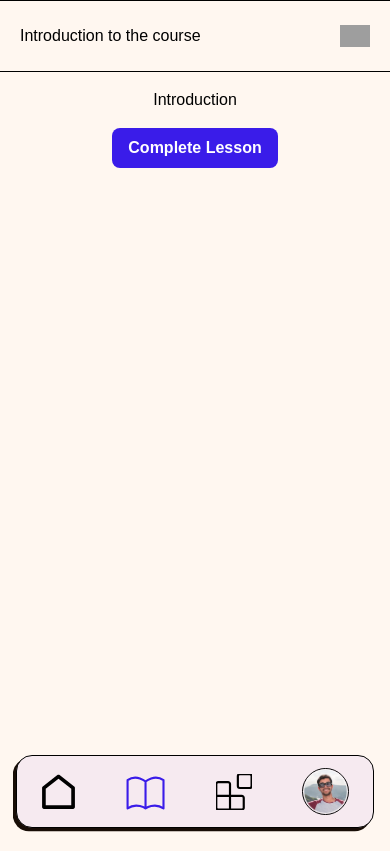
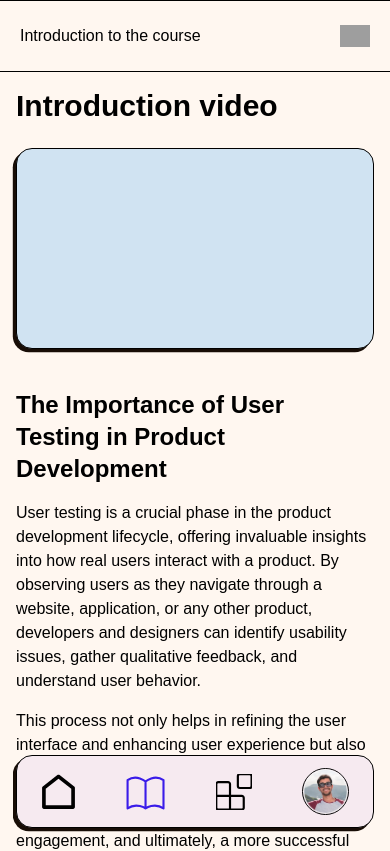
Before and after one commit to t-holmquist/learning-platform, a Next.js app: page /learn in a window 390 px wide. Shown: the top 851 px of the page. Built offline with nearby package versions, Linux system fonts and the light colour scheme; grey boxes are pictures that could not be loaded; a web font is replaced by a local one.

Commit message:
Added layout structure, responsiveness and initial content to lesson component

```diff
--- a/components/Lesson.tsx
+++ b/components/Lesson.tsx
@@ -4,6 +4,7 @@ import { lessonData } from "@/data/data";
 import IntroductionLesson from "./lessons/introductionLesson";
 import UserTestingLesson from "./lessons/userTestingLesson";
 import NavBarCourse from "./ui/navBarCourse";
+import ComingSoon from "./lessons/comingSoon";
 
 
 const Lesson = ( {activeLesson, setActiveLesson} : {
@@ -26,13 +27,16 @@ const Lesson = ( {activeLesson, setActiveLesson} : {
 
 
   return (
-    <div className="flex relative flex-col w-full items-center gap-4">
+    <div className="flex relative flex-col w-full items-center">
         <NavBarCourse activeLesson={activeLesson} />
         {activeLesson == 0 && (
             <IntroductionLesson />
         )}
         {activeLesson == 1 && (
             <UserTestingLesson />
+        )}
+        {activeLesson > 2 && (
+            <ComingSoon />
         )}
         <button
         onClick={() => {handleComplete()}}
--- /dev/null
+++ b/components/lessons/comingSoon.tsx
@@ -0,0 +1,11 @@
+import React from 'react'
+
+const ComingSoon = () => {
+  return (
+    <div className='bg-accent border rounded-large p-10'>
+      <h1 className='text-8xl font-black'>Coming soon</h1>
+    </div>
+  )
+}
+
+export default ComingSoon;
--- a/components/lessons/introductionLesson.tsx
+++ b/components/lessons/introductionLesson.tsx
@@ -1,8 +1,33 @@
-import React from 'react'
+
 
 const IntroductionLesson = () => {
   return (
-    <div className=''>Introduction</div>
+    <section className='flex justify-center min-h-screen w-full'>
+      <div className='w-full md:w-11/12 lg:w-9/12 p-4 lg:px-6 lg:py-14'>
+          {/* Video and title */}
+          <div className='space-y-6'>
+            <h1 className='text-3xl sm:text-6xl font-black'>Introduction video</h1>
+            <div className='border shadow-primary bg-bg-green rounded-large aspect-video'></div>
+          </div>
+          {/* Content */}
+          <section className="flex flex-col items-center py-10 lg:px-10 lg:py-20 gap-16">
+            {/* Paragraph */}
+            <div className="space-y-4">
+              <h2 className="font-bold text-2xl">The Importance of User Testing in Product Development</h2>
+              <p>User testing is a crucial phase in the product development lifecycle, offering invaluable insights into how real users interact with a product. By observing users as they navigate through a website, application, or any other product, developers and designers can identify usability issues, gather qualitative feedback, and understand user behavior.</p>
+              <p>This process not only helps in refining the user interface and enhancing user experience but also ensures that the final product aligns with user needs and expectations. Effective user testing can lead to higher user satisfaction, increased engagement, and ultimately, a more successful product in the market. Incorporating user feedback early and often can save time and resources by addressing potential problems before they become costly to fix</p>
+            </div>
+            {/* Illustration */}
+            <div className='border shadow-primary bg-bg-red rounded-large aspect-video w-full'></div>
+            {/* Paragraph */}
+            <div className="space-y-4">
+              <h2 className="font-bold text-2xl">Effectively Handling User Feedback for Continuous Improvement</h2>
+              <p>Handling user feedback effectively is essential for any organization aiming to improve its products or services. The first step is to actively collect feedback through various channels such as surveys, social media, and direct communication. Once gathered, it's crucial to categorize and analyze the feedback to identify common themes and areas for improvement. Prioritizing feedback based on its impact and feasibility allows organizations to address the most critical issues first. </p>
+              <p>Transparent communication with users about the changes being implemented as a result of their feedback fosters trust and shows that their input is valued. Additionally, creating a feedback loop where users are informed about the actions taken can enhance user satisfaction and loyalty. By systematically handling user feedback, organizations can drive continuous improvement and deliver products that truly meet user needs.</p>
+            </div>
+          </section>
+      </div>
+    </section>
   )
 }
 
```
